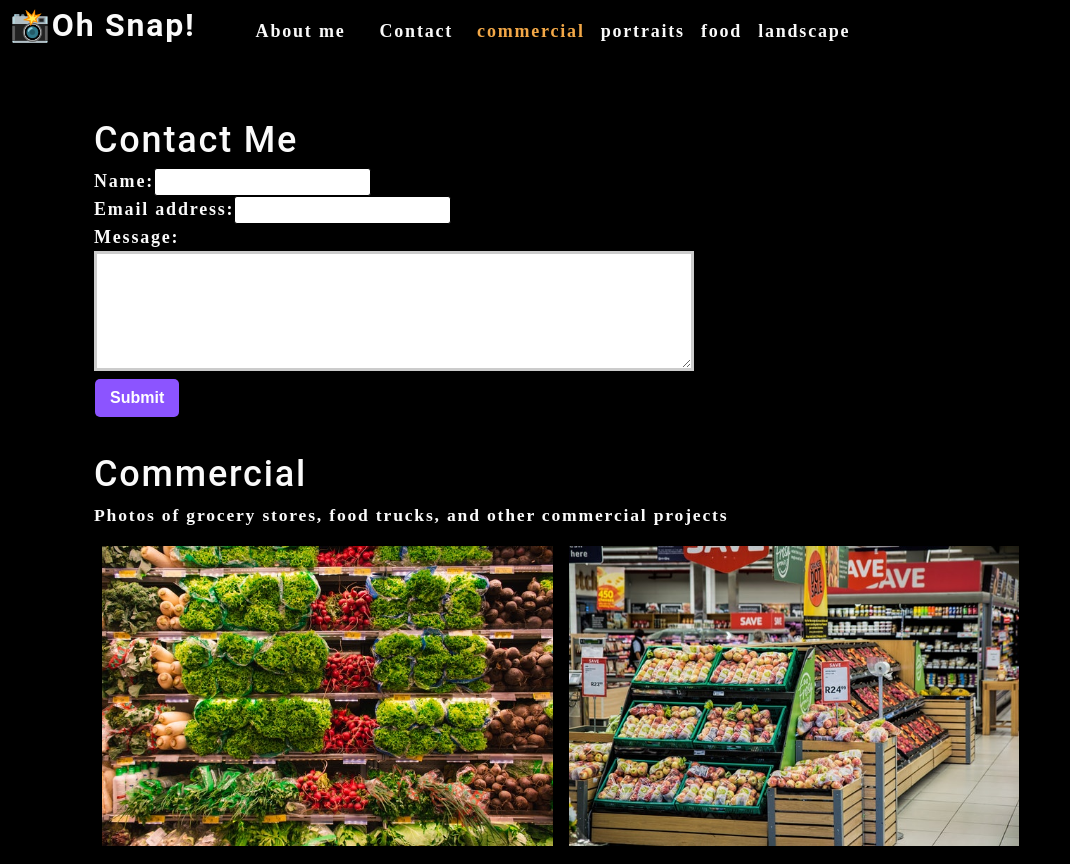
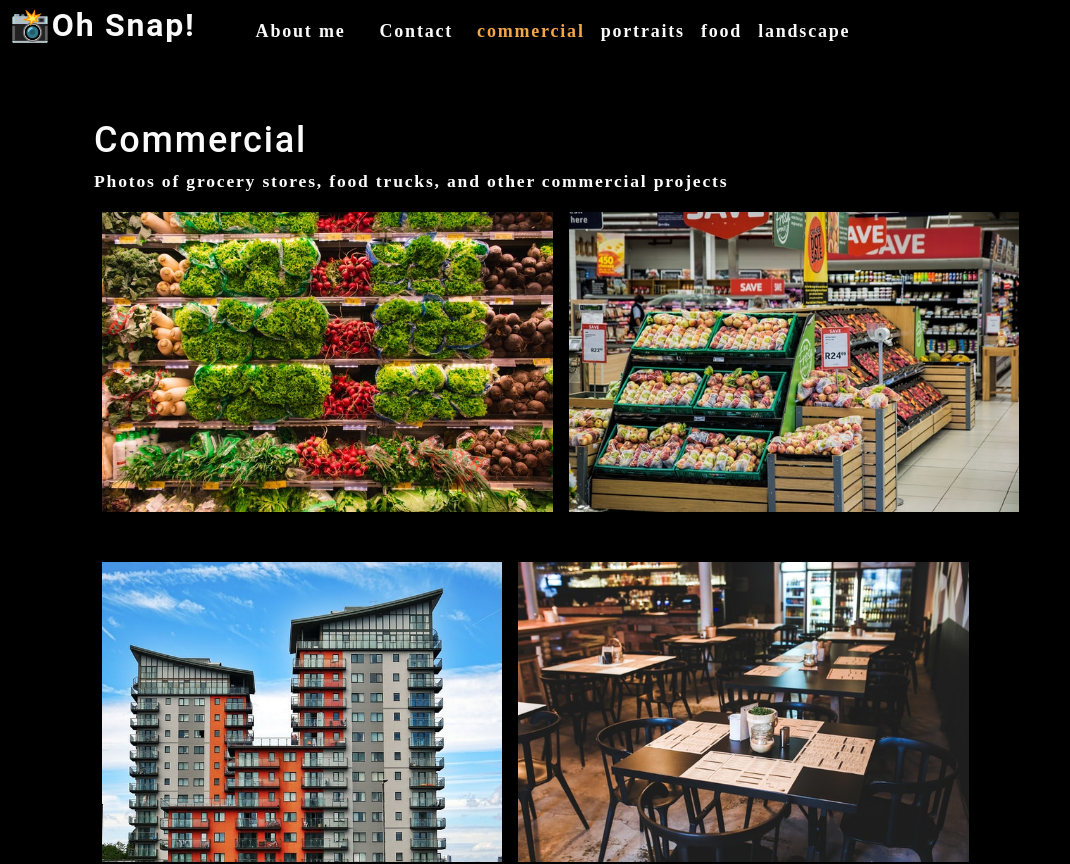
Before and after one commit to bassiebangura/photo-port, a React (Create React App) app: page / in a window 1280 px wide. Shown: the top 864 px of the page, without its empty margins (0-1070 px from the left). Built offline with nearby package versions, Linux system fonts and the light colour scheme.

Commit message:
Nav reflects contact and category selection

```diff
--- a/src/App.js
+++ b/src/App.js
@@ -8,6 +8,7 @@ import React, {useState} from 'react';
 
 
 function App() {
+
   const [categories] = useState([
     {
       name: "commercial",
@@ -22,14 +23,21 @@ function App() {
     },
   ]);
 
+  const [contactSelected, setContactSelected] = useState(false);
   const [currentCategory, setCurrentCategory] = useState(categories[0]);
   return (
     <div>
-      <Nav  categories={categories} currentCategory={currentCategory} setCurrentCategory={setCurrentCategory} />
+
+      <Nav  categories={categories} contactSelected={contactSelected} setContactSelected={setContactSelected} currentCategory={currentCategory} setCurrentCategory={setCurrentCategory} />
       <main>
-        <ContactForm />
-        <Gallery currentCategory={currentCategory} />
-        <About />
+        {!contactSelected ? (
+          <>
+           <Gallery currentCategory={currentCategory}></Gallery>
+           <About></About>
+          </>
+          ) : (
+            <ContactForm></ContactForm>
+          )}
       </main>
     </div>
   );
--- a/src/components/contact/index.js
+++ b/src/components/contact/index.js
@@ -1,11 +1,31 @@
 import React, {useState} from "react";
+import {validateEmail} from '../../utils/helpers';
 
 function ContactForm() {
     const [formState, setFormState] = useState({ name: '', email: '', message: '' });
+    const [errorMessage, setErrorMessage] = useState('');
 
     function handleChange(e) {
-        setFormState({...formState, [e.target.name]: e.target.value })
+        if (e.target.name === 'email') {
+            const isValid = validateEmail(e.target.value);
+            if (!isValid) {
+                setErrorMessage('Your email is invalid.');
+            } else {
+                setErrorMessage('');
+            }
+        } else {
+            if (!e.target.value.length) {
+                setErrorMessage(`${e.target.name} is required.`);
+            } else {
+                setErrorMessage('');
+            }
+        }
+
+        if (!errorMessage) {
+            setFormState({ ...formState, [e.target.name]: e.target.value })
+        }
     }
+
 
     function handleSubmit(e) {
         e.preventDefault();
@@ -18,16 +38,21 @@ function ContactForm() {
             <form id="contact-form" onSubmit={handleSubmit}>
                 <div>
                     <label htmlFor="name">Name:</label>
-                    <input type="text" name="name" defaultValue={formState.name} onChange={handleChange}/>
+                    <input type="text" name="name" defaultValue={formState.name} onBlur={handleChange}/>
                 </div>
                 <div>
                     <label htmlFor="email">Email address:</label>
-                    <input type="email" name="email" defaultValue={formState.email} onChange={handleChange} />
+                    <input type="email" name="email" defaultValue={formState.email} onBlur={handleChange} />
                 </div>
                 <div>
                     <label htmlFor="message">Message:</label>
-                    <textarea name="message" rows="5" defaultValue={formState.message}  onChange={handleChange} />
+                    <textarea name="message" rows="5" defaultValue={formState.message}  onBlur={handleChange} />
                 </div>
+                {errorMessage && (
+                    <div>
+                        <p className="error-text">{errorMessage}</p>
+                    </div>
+                )}
                 <button type="submit">Submit</button>
             </form>
         </section>
--- a/src/components/nav/index.js
+++ b/src/components/nav/index.js
@@ -7,11 +7,13 @@ function handleClick(name) {
 }
 
 
-function Nav({categories, currentCategory, setCurrentCategory}) {
+
+function Nav({categories, currentCategory, contactSelected, setCurrentCategory, setContactSelected}) {
 
     useEffect(() => {
         document.title = capitalizeFirstLetter(currentCategory.name);
     }, [currentCategory]);
+
 
     return(
         <header className="flex-row px-1">
@@ -23,19 +25,22 @@ function Nav({categories, currentCategory, setCurrentCategory}) {
             <nav>
                 <ul className="flex-row">
                     <li className="mx-2">
-                        <a data-testid="about" href="#about" onClick={() => handleClick("About")}>
+                        <a data-testid="about" href="#about" onClick={() => setContactSelected(false)}>
                             About me
                         </a>
                     </li>
-                    <li className="mx-2">
-                        <span onClick={() => handleClick("Contact")}>Contact</span>
+                    <li className={`mx-2 ${contactSelected && 'navActive'}`}>
+                        <span onClick={() => setContactSelected(true)}>Contact</span>
                     </li>
                         {categories.map((category) => (
                             <li
-                            className={`mx-1 ${currentCategory.name === category.name && 'navActive'}`}
+                            className={`mx-1 ${currentCategory.name === category.name && !contactSelected && 'navActive'}`}
                             key={category.name}
                             >
-                                <span onClick={() => setCurrentCategory(category)}>
+                                <span onClick={() => {
+                                    setCurrentCategory(category);
+                                    setContactSelected(false);
+                                }}>
                                     {category.name}
                                 </span>
                             </li>
```
